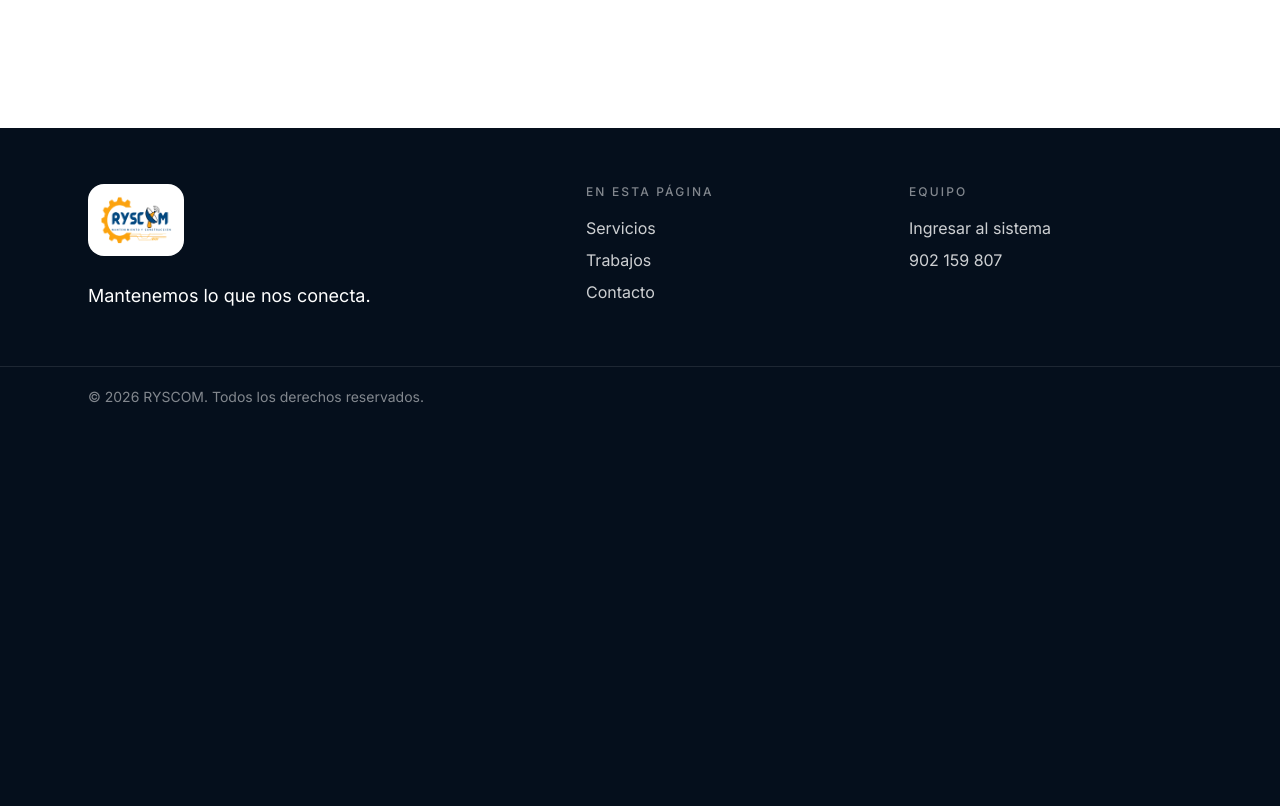
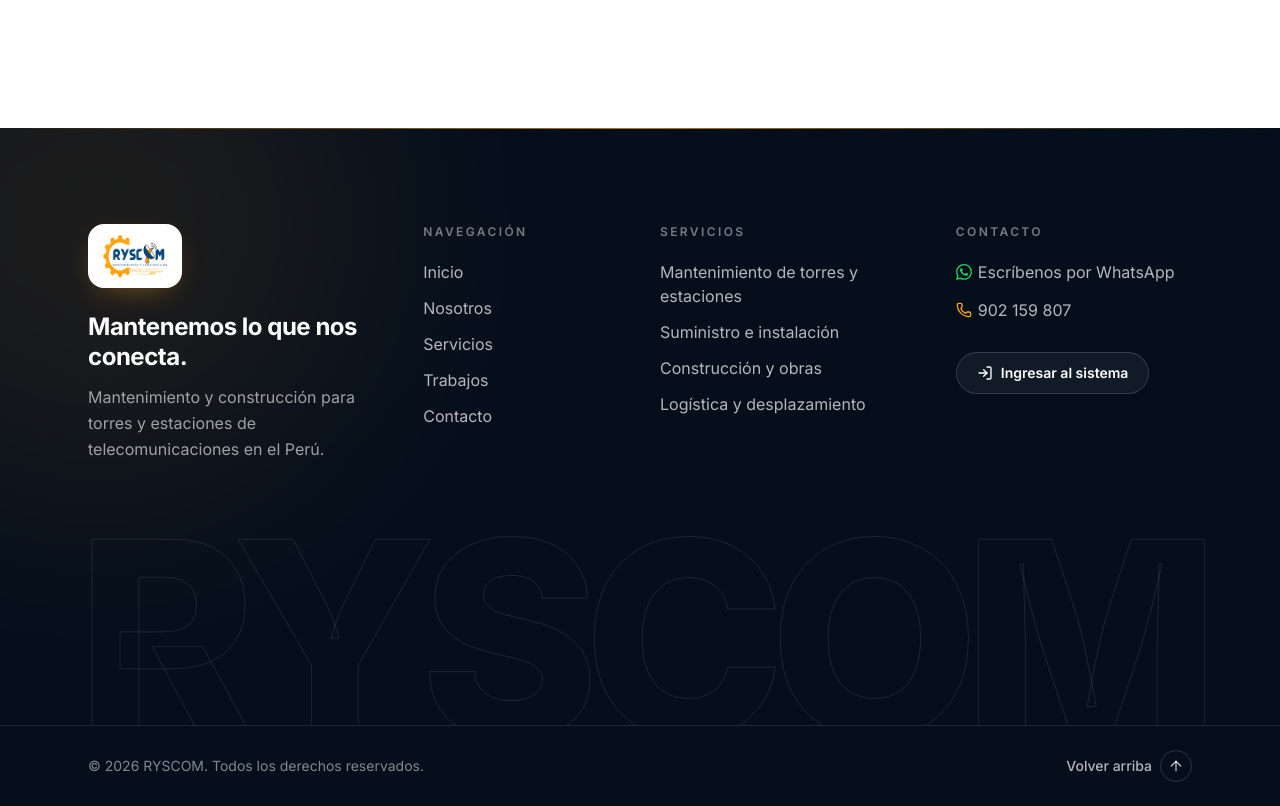
Before and after one commit to Owen-H123/LadingRyscom, a React (Vite) app: page / in a window 1280 px wide. Shown: the part 6188-6994 px from the top of the page. Before the commit the page ends 6615 px from the top, so only its background shows below. Built offline with nearby package versions, Linux system fonts and the light colour scheme; no server answers.

Commit message:
Footer rediseñado: marca, navegación, servicios y contacto
Cuatro columnas (dos en móvil), línea naranja superior, firma RYSCOM en contorno, enlaces con flecha al pasar el mouse y botón «Volver arriba». El teléfono marca con +51.

```diff
--- a/src/modules/landingryscom/layout/pie.tsx
+++ b/src/modules/landingryscom/layout/pie.tsx
@@ -1,77 +1,168 @@
+import { ArrowUp, ArrowUpRight, LogIn, Phone } from 'lucide-react';
+import { IconoWhatsapp } from '@/components/shared/icono-whatsapp';
 import { URL_LOGIN } from '@/config';
-import { CONTACTO, ENLACES_MENU, LEMA } from '../datos/contenido';
+import { CONTACTO, ENLACES_MENU, LEMA, OPCIONES_COTIZACION } from '../datos/contenido';
+import { enlaceWhatsapp } from '../utils/whatsapp';
 
-/** Pie de página: marca y lema, enlaces de la página, acceso al sistema y datos de contacto. */
+const NAVEGACION = [
+  { href: '#inicio', texto: 'Inicio' },
+  { href: '#nosotros', texto: 'Nosotros' },
+  ...ENLACES_MENU,
+];
+
+const titulo = 'text-xs font-semibold tracking-[0.2em] text-white/45 uppercase';
+const enlace =
+  'group inline-flex items-center gap-1.5 text-white/70 transition-colors duration-300 hover:text-white focus-visible:text-white focus-visible:outline-none';
+
+/** Flecha que aparece al pasar el mouse por un enlace del pie. */
+function Flecha() {
+  return (
+    <ArrowUpRight className="size-3.5 -translate-x-1 text-primary opacity-0 transition duration-300 group-hover:translate-x-0 group-hover:opacity-100 group-focus-visible:translate-x-0 group-focus-visible:opacity-100" />
+  );
+}
+
+/**
+ * Pie de página en cuatro columnas: marca, navegación, servicios y contacto. Abajo, la firma
+ * «RYSCOM» en grande y muy tenue, y la barra con el copyright y «Volver arriba».
+ */
 export function Pie() {
+  const anio = new Date().getFullYear();
+
   return (
-    <footer className="bg-[#050f1c] text-white/80">
-      <div className="mx-auto grid max-w-6xl gap-10 px-4 py-14 md:grid-cols-[1.618fr_1fr_1fr] md:px-6">
-        <div>
-          {/* El logo tiene fondo transparente: va dentro de un cuadro blanco para que se lea. */}
-          <div className="inline-block rounded-2xl bg-white p-3">
+    <footer className="relative overflow-hidden bg-[#050f1c] text-white/70">
+      {/* Línea naranja que se desvanece hacia los lados: separa el pie del contacto. */}
+      <div
+        aria-hidden
+        className="absolute inset-x-0 top-0 h-px bg-[linear-gradient(to_right,transparent,var(--primary)_50%,transparent)] opacity-70"
+      />
+      {/* Resplandor naranja muy suave detrás de la marca. */}
+      <div
+        aria-hidden
+        className="pointer-events-none absolute -top-40 -left-40 size-[32rem] rounded-full bg-primary/10 blur-[120px]"
+      />
+
+      <div className="relative mx-auto max-w-6xl px-4 pt-16 pb-10 md:px-6 md:pt-24">
+        <div className="grid grid-cols-2 gap-x-6 gap-y-12 lg:grid-cols-[1.5fr_1fr_1.3fr_1.2fr] lg:gap-10">
+          {/* Marca */}
+          <div className="col-span-2 lg:col-span-1">
+            <a
+              href="#inicio"
+              aria-label="RYSCOM, ir al inicio"
+              className="inline-flex rounded-2xl bg-white px-3.5 py-2.5 shadow-[0_10px_30px_-12px_rgba(255,163,26,.45)] transition hover:-translate-y-0.5"
+            >
               <img
                 src="/ryscom-logo.webp"
+                alt="RYSCOM · Mantenimiento y Construcción"
                 width={161}
                 height={108}
-              alt="RYSCOM · Mantenimiento y Construcción"
-              className="block h-12 w-auto"
+                loading="lazy"
+                className="block h-11 w-auto"
               />
-          </div>
-          <p className="mt-5 max-w-xs text-lg text-white">{LEMA}</p>
+            </a>
+            <p className="mt-6 max-w-xs text-2xl leading-tight font-bold tracking-[-0.02em] text-white">
+              {LEMA}
+            </p>
+            <p className="mt-3 max-w-xs leading-relaxed text-white/60">
+              Mantenimiento y construcción para torres y estaciones de telecomunicaciones en el
+              Perú.
+            </p>
           </div>
 
-        <nav aria-label="En esta página">
-          <p className="text-xs font-medium tracking-[0.18em] text-white/50 uppercase">
-            En esta página
-          </p>
-          <ul className="mt-4 space-y-2">
-            {ENLACES_MENU.map((e) => (
+          {/* Navegación */}
+          <nav aria-label="Pie de página">
+            <p className={titulo}>Navegación</p>
+            <ul className="mt-5 space-y-3">
+              {NAVEGACION.map((e) => (
                 <li key={e.href}>
-                <a href={e.href} className="hover:text-white">
+                  <a href={e.href} className={enlace}>
                     {e.texto}
+                    <Flecha />
                   </a>
                 </li>
               ))}
             </ul>
           </nav>
 
+          {/* Servicios */}
           <div>
-          <p className="text-xs font-medium tracking-[0.18em] text-white/50 uppercase">
-            Equipo
-          </p>
-          <ul className="mt-4 space-y-2">
-            <li>
-              <a href={URL_LOGIN} className="hover:text-white">
-                Ingresar al sistema
+            <p className={titulo}>Servicios</p>
+            <ul className="mt-5 space-y-3">
+              {OPCIONES_COTIZACION.map((s) => (
+                <li key={s}>
+                  <a href="#servicios" className={enlace}>
+                    {s}
+                    <Flecha />
                   </a>
                 </li>
-            {CONTACTO.correo && (
+              ))}
+            </ul>
+          </div>
+
+          {/* Contacto */}
+          <div className="col-span-2 lg:col-span-1">
+            <p className={titulo}>Contacto</p>
+            <ul className="mt-5 space-y-3">
+              {CONTACTO.whatsapp && (
                 <li>
                   <a
-                  href={`mailto:${CONTACTO.correo}`}
-                  className="hover:text-white"
+                    href={enlaceWhatsapp('Hola, quisiera cotizar un mantenimiento.')}
+                    target="_blank"
+                    rel="noreferrer"
+                    className={enlace}
                   >
-                  {CONTACTO.correo}
+                    <IconoWhatsapp className="size-4 text-[#25D366]" />
+                    Escríbenos por WhatsApp
                   </a>
                 </li>
               )}
               {CONTACTO.telefono && (
                 <li>
-                <a
-                  href={`tel:${CONTACTO.telefono.replace(/\s/g, '')}`}
-                  className="hover:text-white"
-                >
+                  <a href={`tel:+51${CONTACTO.telefono.replace(/\s/g, '')}`} className={enlace}>
+                    <Phone className="size-4 text-primary" />
                     {CONTACTO.telefono}
                   </a>
                 </li>
               )}
+              {CONTACTO.correo && (
+                <li>
+                  <a href={`mailto:${CONTACTO.correo}`} className={enlace}>
+                    {CONTACTO.correo}
+                  </a>
+                </li>
+              )}
             </ul>
+            <a
+              href={URL_LOGIN}
+              className="group mt-7 inline-flex items-center gap-2 rounded-full border border-white/15 bg-white/5 px-5 py-2.5 text-sm font-semibold text-white transition hover:border-primary/60 hover:bg-primary hover:text-primary-foreground"
+            >
+              <LogIn className="size-4" />
+              Ingresar al sistema
+            </a>
           </div>
         </div>
-      <div className="border-t border-white/10">
-        <p className="mx-auto max-w-6xl px-4 py-5 text-sm text-white/50 md:px-6">
-          © {new Date().getFullYear()} RYSCOM. Todos los derechos reservados.
+      </div>
+
+      {/* Firma de la marca, enorme y casi transparente, cortada por el borde inferior. */}
+      <p
+        aria-hidden
+        className="pointer-events-none relative -mb-[0.18em] text-center text-[22vw] leading-none font-extrabold tracking-[-0.06em] text-transparent select-none [-webkit-text-stroke:1px_rgba(255,255,255,0.09)] lg:text-[17rem]"
+      >
+        RYSCOM
       </p>
+
+      <div className="relative border-t border-white/10 bg-[#050f1c]">
+        <div className="mx-auto flex max-w-6xl flex-col items-start gap-4 px-4 py-6 text-sm text-white/50 sm:flex-row sm:items-center sm:justify-between md:px-6">
+          <p>© {anio} RYSCOM. Todos los derechos reservados.</p>
+          <a
+            href="#inicio"
+            className="group inline-flex items-center gap-2 font-medium text-white/70 transition-colors hover:text-white"
+          >
+            Volver arriba
+            <span className="flex size-8 items-center justify-center rounded-full border border-white/15 transition group-hover:-translate-y-0.5 group-hover:border-primary group-hover:bg-primary group-hover:text-primary-foreground">
+              <ArrowUp className="size-4" />
+            </span>
+          </a>
+        </div>
       </div>
     </footer>
   );
```
Lines whose indentation alone changed are shown as unchanged.
